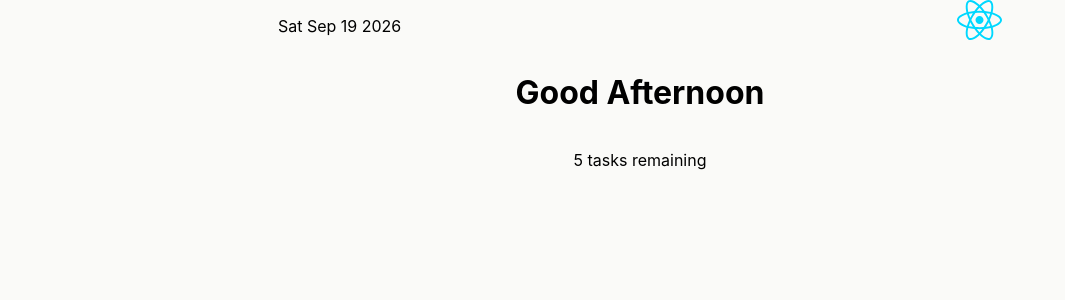
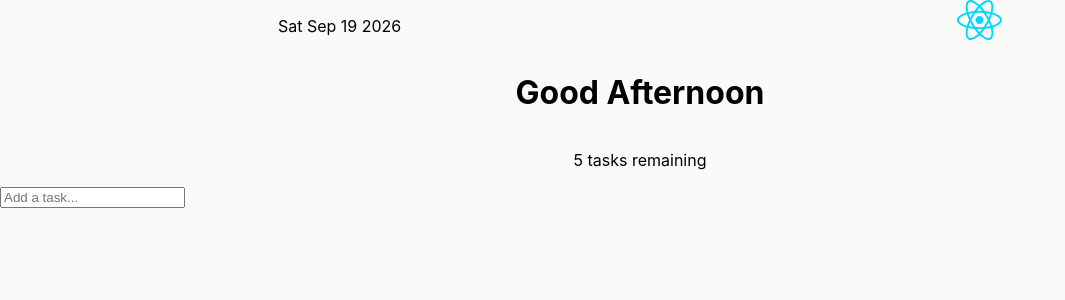
Before and after one commit to AdamKirikisla/react-state-todo-app, a React (Vite) app in the folder react-state-todo-app/: page / in a window 1280 px wide. Shown: the top 300 px of the page, without its empty margins (0-1065 px from the left). Built offline with nearby package versions, Linux system fonts and the light colour scheme.

Commit message:
add Main component with forms

```diff
--- a/react-state-todo-app/src/App.jsx
+++ b/react-state-todo-app/src/App.jsx
@@ -1,9 +1,11 @@
 import Header from "./Components/Header"
+import Main from "./Components/Main"
 
 function App() {
   return(
     <>
       <Header />
+      <Main />
     </>
   )
 
--- /dev/null
+++ b/react-state-todo-app/src/Components/Main.jsx
@@ -0,0 +1,13 @@
+export default function Main(){
+    return(
+        <main>
+            <form action="">
+                <input type="text"placeholder="Add a task..." />
+
+
+
+
+            </form>
+        </main>
+    )
+}
```
